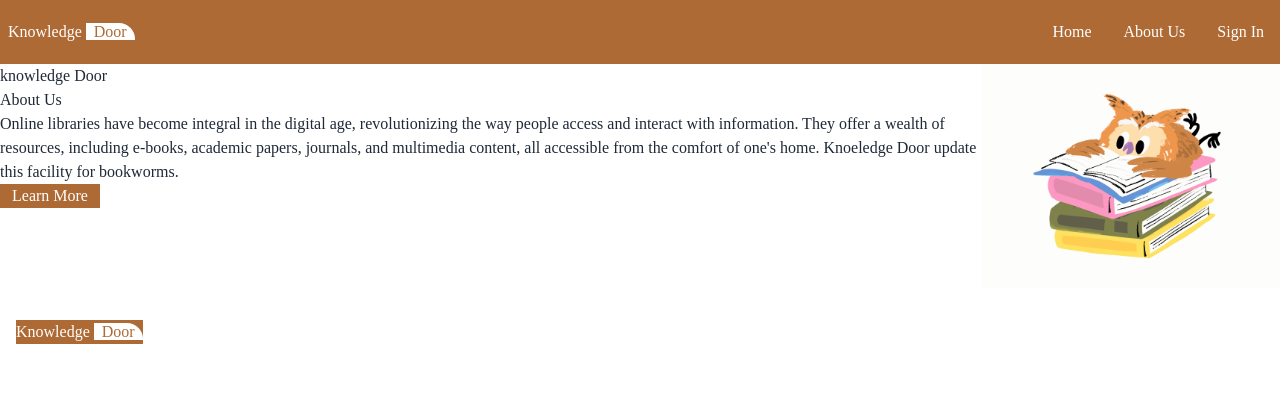
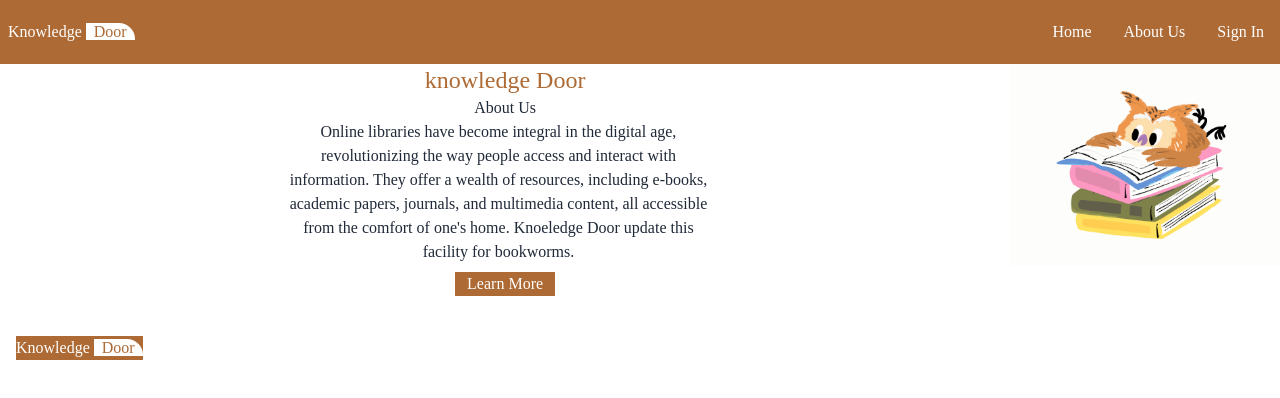
Before and after one commit to jannatun-nur/knowledge-door, a React (Vite) app: page /about in a window 1280 px wide. Shown: the top 398 px of the page. Built offline with nearby package versions, Linux system fonts and the light colour scheme; no server answers; a web font is replaced by a local one.

Commit message:
about 60%

```diff
--- a/src/Home/Banner/About/About.jsx
+++ b/src/Home/Banner/About/About.jsx
@@ -4,17 +4,17 @@ const About = () => {
   return (
     <div>
       <div className="flex justify-between text-gray-800">
-        <section>
-          <p className="">knowledge Door</p>
+        <section className="text-center">
+          <p className="text-[#AD6A34] lg:text-2xl ">knowledge Door</p>
           <p>About Us</p>
-          <p>
+          <p className="lg:w-5/12 lg:ml-72">
             Online libraries have become integral in the digital age,
             revolutionizing the way people access and interact with information.
             They offer a wealth of resources, including e-books, academic
             papers, journals, and multimedia content, all accessible from the
             comfort of one's home. Knoeledge Door update this facility for bookworms.
           </p>
-          <button className="px-3 bg-[#AD6A34] text-white">Learn More</button>
+          <button className="px-3 bg-[#AD6A34] text-white my-2">Learn More</button>
         </section>
         <section className="w-1/2">
           <img src={gif} alt="" />
```
